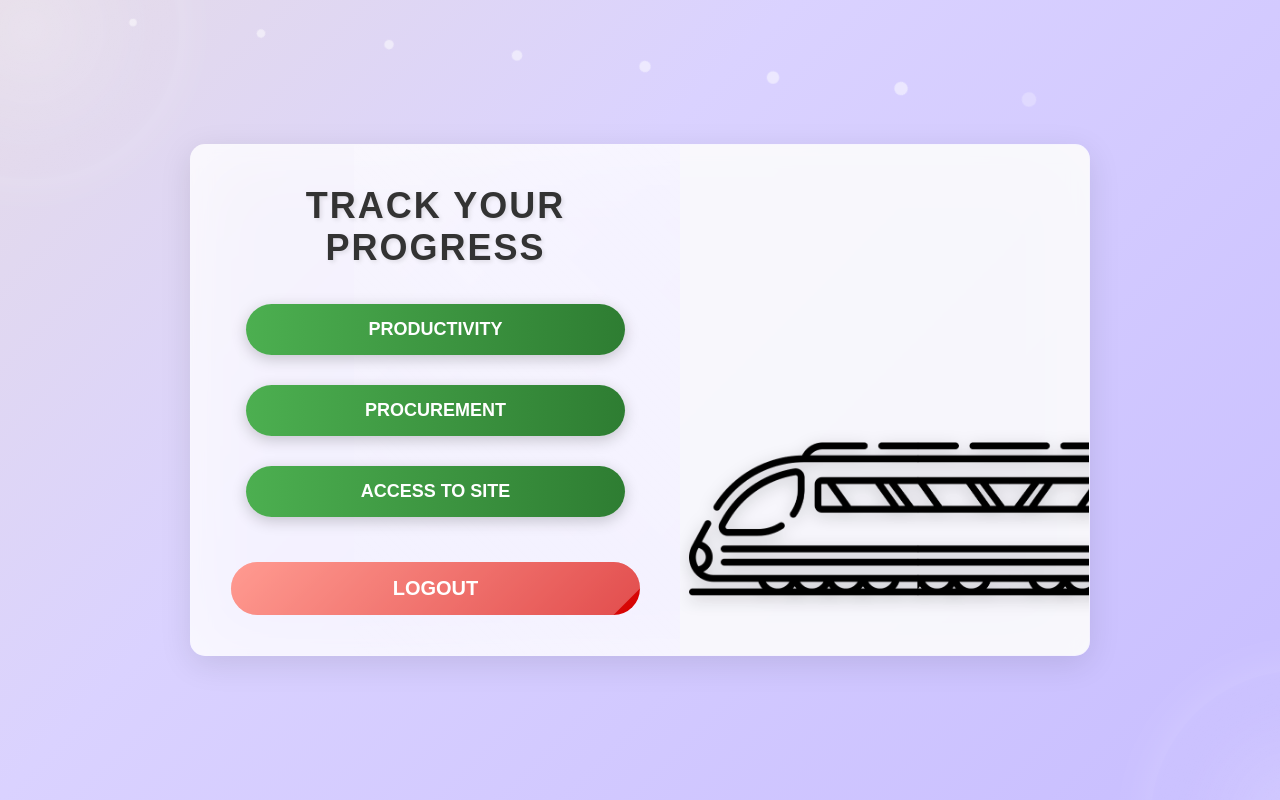
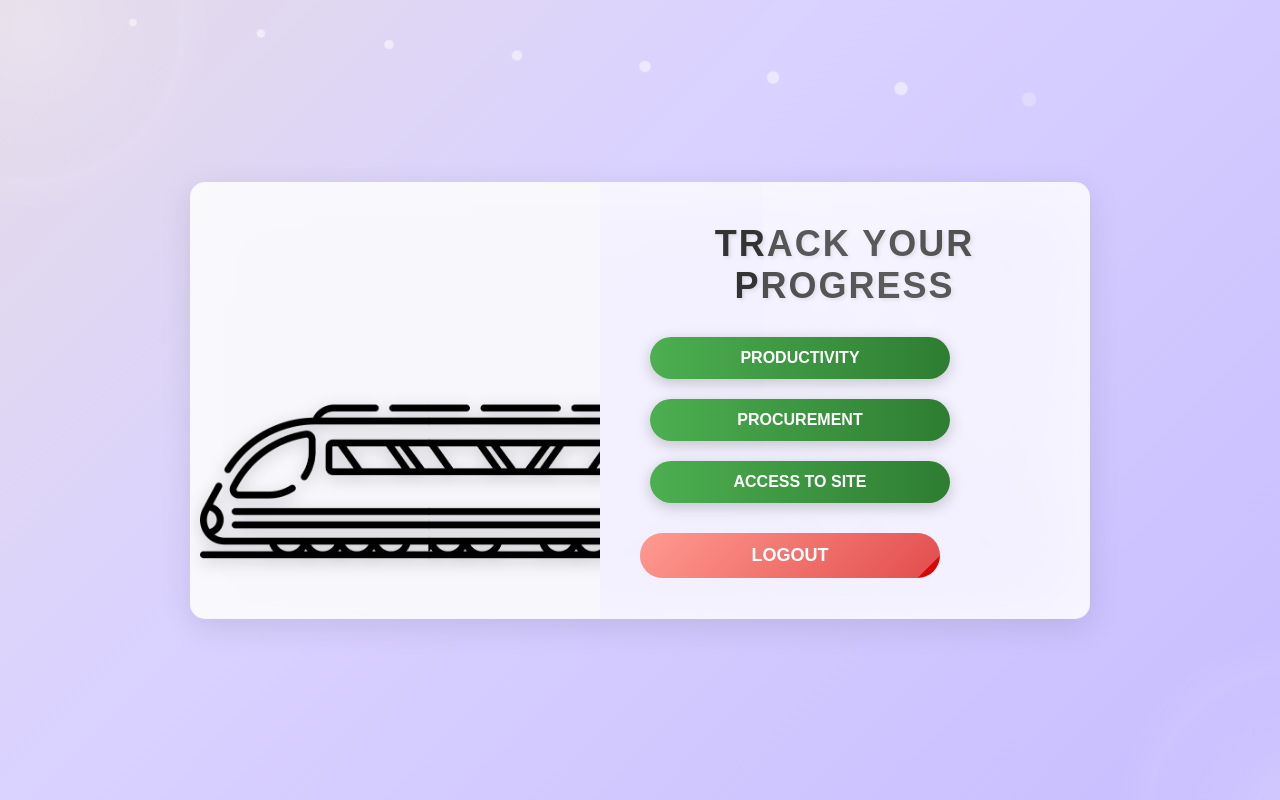
Before and after one commit to Ridhin13/Project, a plain HTML site: page centre page.html in a window 1280 px wide. Shown: the top 800 px of the page. Drawn offline with Linux system fonts and the light colour scheme.

Commit message:
Update centre page.html

```diff
--- a/centre page.html
+++ b/centre page.html
@@ -103,6 +103,7 @@
         /* Main Container with Glass Effect */
         .container {
             display: flex;
+            flex-direction: column;
             background: rgba(255, 255, 255, 0.7);
             backdrop-filter: blur(10px);
             border-radius: 15px;
@@ -116,10 +117,17 @@
             border: 1px solid rgba(255, 255, 255, 0.3);
         }
 
-        /* Left Section (Form) */
+        /* Animation Section */
+        .animation-section {
+            position: relative;
+            height: 150px;
+            overflow: hidden;
+            background: rgba(249, 250, 251, 0.7);
+        }
+
+        /* Form Section */
         .form-section {
-            flex: 1;
-            padding: 40px;
+            padding: 40px 20px;
             text-align: center;
             display: flex;
             flex-direction: column;
@@ -146,20 +154,19 @@
         }
 
         .form-section h1 {
-            font-size: 36px;
+            font-size: 28px;
             margin-bottom: 20px;
             text-transform: uppercase;
             letter-spacing: 2px;
             color: #333;
             text-shadow: 2px 2px 4px rgba(0, 0, 0, 0.1);
-            position: relative;
         }
 
         .button {
             display: inline-block;
-            padding: 15px 30px;
-            margin: 15px;
-            font-size: 18px;
+            padding: 12px 25px;
+            margin: 10px;
+            font-size: 16px;
             font-weight: 600;
             text-transform: uppercase;
             color: #fff;
@@ -170,6 +177,8 @@
             box-shadow: 0 4px 15px rgba(0, 0, 0, 0.2);
             position: relative;
             overflow: hidden;
+            width: 80%;
+            max-width: 300px;
         }
 
         .button::before {
@@ -197,13 +206,12 @@
             transform: scale(0.95);
         }
 
-        /* Logout Button Style */
         .logout-button {
             position: relative;
             display: inline-block;
-            margin-top: 30px;
-            padding: 15px 35px;
-            font-size: 20px;
+            margin-top: 20px;
+            padding: 12px 30px;
+            font-size: 18px;
             font-weight: bold;
             text-transform: uppercase;
             background: linear-gradient(135deg, #ff6f61, #d50000);
@@ -214,6 +222,8 @@
             cursor: pointer;
             overflow: hidden;
             transition: all 0.3s ease;
+            width: 80%;
+            max-width: 300px;
         }
 
         .logout-button:hover {
@@ -247,14 +257,6 @@
             left: 100%;
         }
 
-        /* Right Section (Animation) */
-        .animation-section {
-            flex: 1;
-            position: relative;
-            overflow: hidden;
-            background: rgba(249, 250, 251, 0.7);
-        }
-
         /* Metro Animation */
         .metro {
             position: absolute;
@@ -268,6 +270,56 @@
         @keyframes moveTrain {
             0% { left: 100%; }
             100% { left: -550px; }
+        }
+
+        /* Media Queries for Responsive Design */
+        @media (min-width: 768px) {
+            .container {
+                flex-direction: row;
+            }
+
+            .animation-section {
+                flex: 1;
+                height: auto;
+            }
+
+            .form-section {
+                flex: 1;
+                padding: 40px;
+            }
+
+            .form-section h1 {
+                font-size: 36px;
+            }
+
+            .button, .logout-button {
+                width: auto;
+            }
+        }
+
+        @media (max-width: 480px) {
+            .animation-section {
+                height: 100px;
+            }
+
+            .form-section {
+                padding: 20px 15px;
+            }
+
+            .form-section h1 {
+                font-size: 24px;
+            }
+
+            .button {
+                padding: 10px 20px;
+                font-size: 14px;
+                margin: 8px;
+            }
+
+            .logout-button {
+                padding: 10px 25px;
+                font-size: 16px;
+            }
         }
     </style>
 </head>
@@ -285,7 +337,12 @@
     </div>
 
     <div class="container">
-        <!-- Left Section: Form -->
+        <!-- Metro Animation Section (Moved to top for mobile) -->
+        <div class="animation-section">
+            <img src="metro long.png" alt="Metro Train" class="metro">
+        </div>
+
+        <!-- Form Section -->
         <div class="form-section">
             <h1>Track Your Progress</h1>
             <a href="WorkTracker Application.html" class="button">Productivity</a>
@@ -293,11 +350,6 @@
             <a href="site.html" class="button">Access to Site</a>
             <a href="login.html" class="logout-button"><span>Logout</span></a>
         </div>
-
-        <!-- Right Section: Metro Animation -->
-        <div class="animation-section">
-            <img src="metro long.png" alt="Metro Train" class="metro">
-        </div>
     </div>
 </body>
 </html>
```
